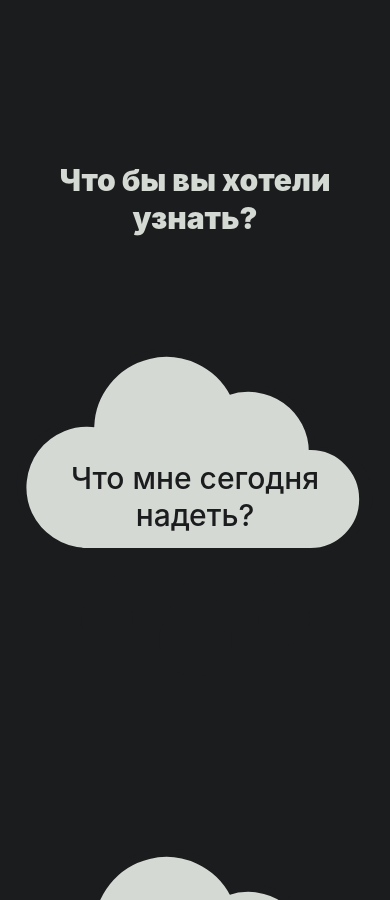
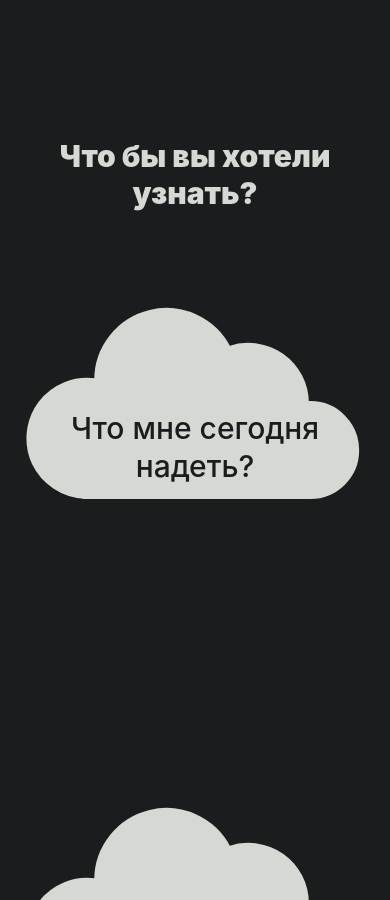
Before and after one commit to Yanabonne/weather-like, a React (Create React App) app: page /how-to-dress#/pogodka in a window 390 px wide. Shown: the part 1100-2000 px from the top of the page. Built offline with nearby package versions, Linux system fonts and the light colour scheme.

Commit message:
fix: fix blocks heights

```diff
--- a/src/pages/AboutProject/AboutProject.css
+++ b/src/pages/AboutProject/AboutProject.css
@@ -4,6 +4,7 @@
   background-size: 600px;
   overflow: hidden;
   margin: 0 auto 40px;
+  min-height: calc(100vh - 370px);
 }
 
 @media screen and (max-width: 1280px) {
@@ -11,3 +12,9 @@
     width: 100%;
   }
 }
+
+@media screen and (max-width: 600px) {
+  .about {
+    min-height: calc(100vh - 315px);
+  }
+}
--- a/src/pages/GoOut/GoOut.css
+++ b/src/pages/GoOut/GoOut.css
@@ -4,6 +4,7 @@
   flex-direction: column;
   margin: 40px 0;
   gap: 50px;
+  min-height: calc(100vh - 370px);
 }
 
 .go-out__result {
@@ -16,6 +17,10 @@
 }
 
 @media screen and (max-width: 600px) {
+  .go-out {
+    min-height: calc(100vh - 315px);
+  }
+
   .go-out__result {
     font-size: 30px;
     width: calc(100% - 15px);
--- a/src/pages/OutfitRecommendations/OutfitRecommendations.css
+++ b/src/pages/OutfitRecommendations/OutfitRecommendations.css
@@ -5,6 +5,7 @@
   flex-direction: column;
   align-items: center;
   gap: 50px;
+  min-height: calc(100vh - 370px);
 }
 
 @media screen and (max-width: 1280px) {
@@ -12,3 +13,9 @@
     width: 100%;
   }
 }
+
+@media screen and (max-width: 600px) {
+  .outfit {
+    min-height: calc(100vh - 315px);
+  }
+}
--- a/src/widgets/CloudButtons/CloudButtons.css
+++ b/src/widgets/CloudButtons/CloudButtons.css
@@ -1,7 +1,4 @@
 .cloud-buttons {
-  display: flex;
-  flex-direction: column;
-  align-items: center;
   margin-top: 150px;
 }
 
@@ -12,6 +9,13 @@
   font-weight: 900;
   font-size: 40px;
   line-height: 1.25;
+  margin: 0 auto;
+}
+
+.cloud-buttons__clouds {
+  display: flex;
+  flex-direction: column;
+  align-items: center;
 }
 
 @media screen and (max-width: 600px) {
--- a/src/widgets/Header/Header.css
+++ b/src/widgets/Header/Header.css
@@ -52,7 +52,7 @@
   }
 }
 
-@media screen and (max-width: 500px) {
+@media screen and (max-width: 600px) {
   .header__burger {
     height: 30px;
     width: 40px;
```
Lines whose indentation alone changed are shown as unchanged.
